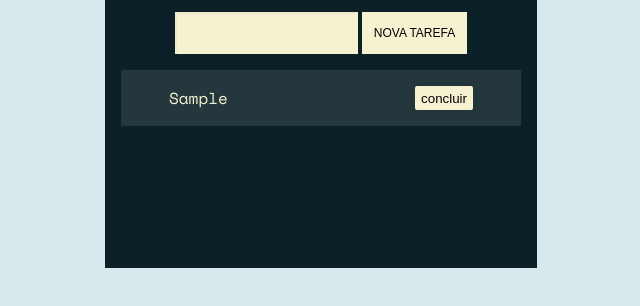
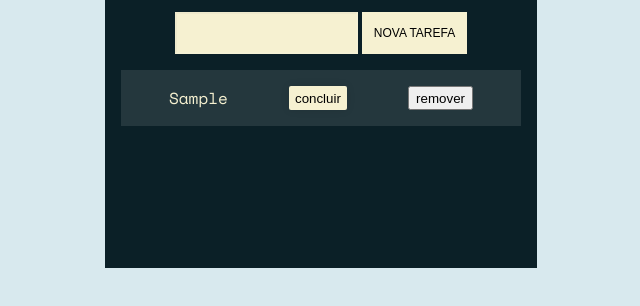
Before and after one commit to Tuanemendes/formacao-one-alura, a plain HTML site: page JavaScript na Web manipule o DOM com JavaScript/projeto_inicial/index.html in a window 1280 px wide. Both pictures are taken after typing "Sample" into the empty fields and a click on the button "NOVA TAREFA". Shown: the part 298-604 px from the top of the page, without its empty margins (319-959 px from the left). Drawn offline with nearby package versions, Linux system fonts and the light colour scheme; a web font is replaced by a local one.

Commit message:
encapsulando o código

```diff
--- /dev/null
+++ b/JavaScript na Web manipule o DOM com JavaScript/projeto_inicial/assets/components/concluirTarefa.js
@@ -0,0 +1,17 @@
+const BotaoConcluir = () => {
+  const btnConcluir = document.createElement('button');
+  btnConcluir.classList.add('check-button');
+  btnConcluir.innerText = 'concluir';
+  btnConcluir.addEventListener('click', concluirTarefa);
+  return btnConcluir;
+};
+
+const concluirTarefa = (evento) => {
+  const botaoConcluir = evento.target;
+
+  const tarefaCompleta = botaoConcluir.parentElement;
+
+  tarefaCompleta.classList.toggle('done');
+};
+
+export default BotaoConcluir;
--- /dev/null
+++ b/JavaScript na Web manipule o DOM com JavaScript/projeto_inicial/assets/components/deletarTarafa.js
@@ -0,0 +1,17 @@
+const BotaoDeletar = () => {
+  const btnDeletar = document.createElement('button');
+
+  btnDeletar.innerText = 'remover';
+  btnDeletar.addEventListener('click', removerTarefa);
+  return btnDeletar;
+};
+
+const removerTarefa = (evento) => {
+  const botaoRemover = evento.target;
+  const tarafaCompleta = botaoRemover.parentElement;
+  tarafaCompleta.remove();
+
+  return botaoRemover;
+};
+
+export default BotaoDeletar;
--- a/JavaScript na Web manipule o DOM com JavaScript/projeto_inicial/assets/js/listaDeTarefas.js
+++ b/JavaScript na Web manipule o DOM com JavaScript/projeto_inicial/assets/js/main.js
@@ -1,3 +1,6 @@
+import BotaoConcluir from '../components/concluirTarefa.js';
+import BotaoDeletar from '../components/deletarTarafa.js';
+
 const criatTarefa = (evento) => {
   evento.preventDefault();
 
@@ -10,8 +13,8 @@ const criatTarefa = (evento) => {
   const conteudo = `<p class="content">${valor}</p>`;
   tarefa.innerHTML = conteudo;
 
-  tarefa.appendChild(botaoConcluir());
-
+  tarefa.appendChild(BotaoConcluir());
+  tarefa.appendChild(BotaoDeletar());
   lista.appendChild(tarefa);
 
   input.value = '';
@@ -20,19 +23,3 @@ const criatTarefa = (evento) => {
 const novaTarefa = document.querySelector('[data-form-button]');
 
 novaTarefa.addEventListener('click', criatTarefa);
-
-const botaoConcluir = () => {
-  const btnConcluir = document.createElement('button');
-  btnConcluir.classList.add('check-button');
-  btnConcluir.innerText = 'concluir';
-  btnConcluir.addEventListener('click', concluirTarefa);
-  return btnConcluir;
-};
-
-const concluirTarefa = (evento) => {
-  const botaoConcluir = evento.target;
-
-  const tarefaCompleta = botaoConcluir.parentElement;
-
-  tarefaCompleta.classList.toggle('done');
-};
--- a/JavaScript na Web manipule o DOM com JavaScript/projeto_inicial/index.html
+++ b/JavaScript na Web manipule o DOM com JavaScript/projeto_inicial/index.html
@@ -26,7 +26,7 @@
       </ul>
     </div>
 
-    <script src="assets/js/listaDeTarefas.js"></script>
+    <script type="module" src="assets/js/main.js"></script>
 </body>
 
 </html>
```
